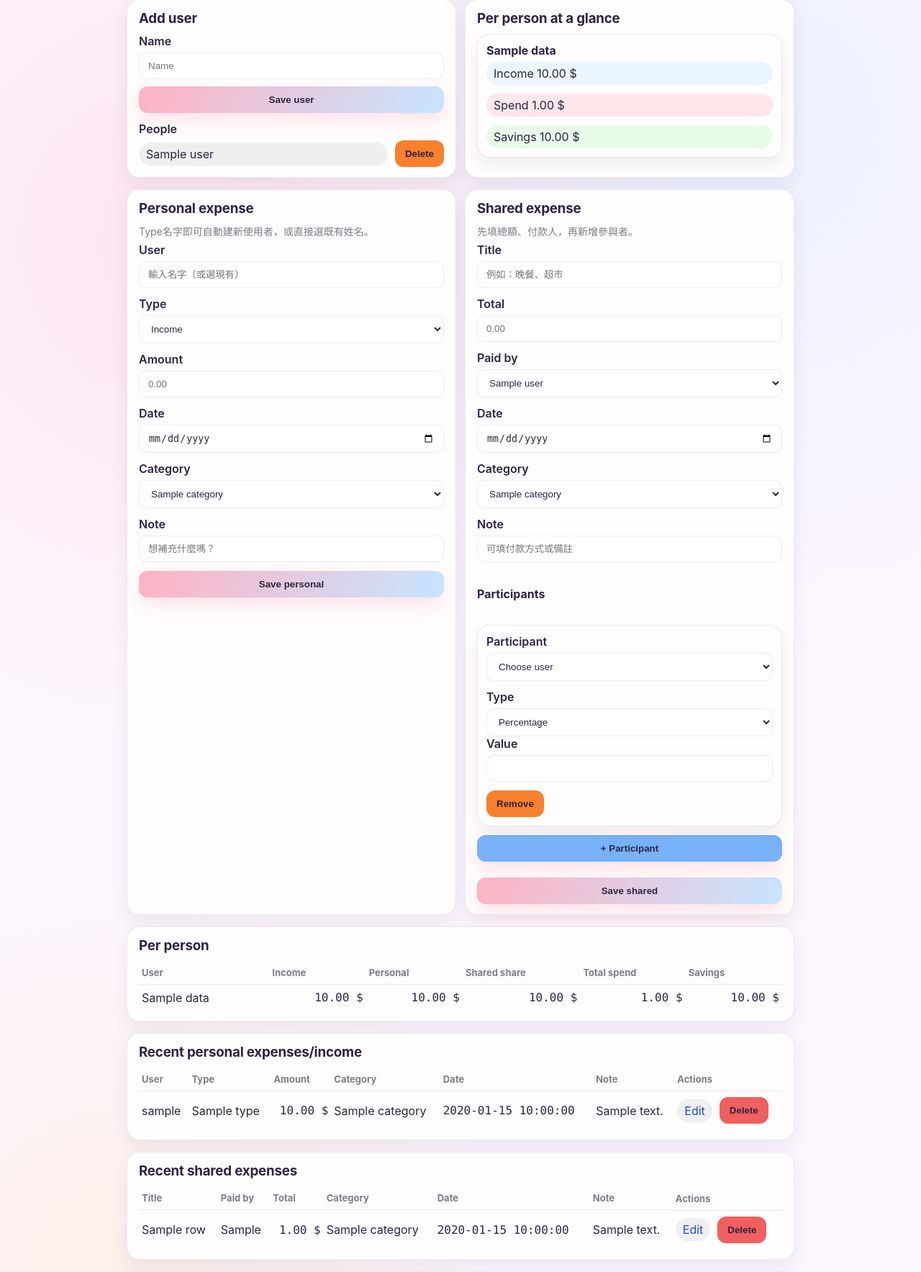
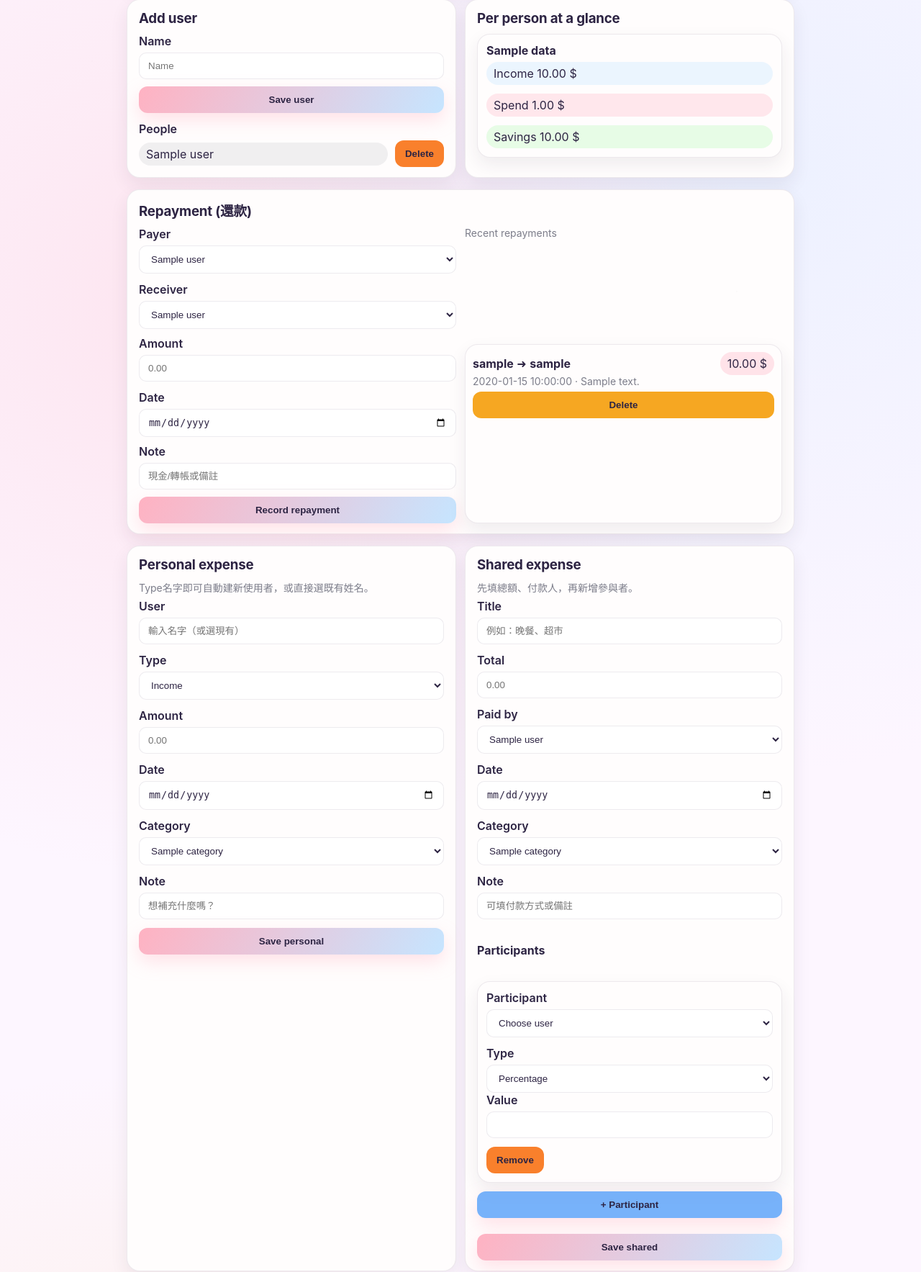
Before and after one commit to tzuhao-hung/expense-tracker, a Flask app: template templates/dashboard.html in a window 1280 px wide. Shown: the part 155-1922 px from the top of the page at 72% size. Run offline with Flask 3, Linux system fonts and the light colour scheme; the template is opened without the code that fills it: most values are stand-ins (such as "Sample title", 1, 10 or a date in 2020).

Commit message:
Add repayment tracking

```diff
--- a/app.py
+++ b/app.py
@@ -57,6 +57,7 @@
     users_json = [dict(u) for u in users]
     personal_entries = tracker.recent_personal_transactions()
     shared_entries = tracker.recent_shared_expenses()
+    recent_settlements = tracker.recent_settlements()
     chart_data = {
         "categories": analysis["category_breakdown"],
         "per_user_spend": {uid: data["total_expenses"] for uid, data in analysis["per_user"].items()},
@@ -74,6 +75,7 @@
         users_json=users_json,
         personal_entries=personal_entries,
         shared_entries=shared_entries,
+        recent_settlements=recent_settlements,
     )
 
 
@@ -293,5 +295,30 @@
     balances = tracker.calculate_shared_balances()
     return render_template("balances.html", balances=balances, user_map=_user_map())
 
+
+@app.route("/settlements", methods=["POST"])
+def add_settlement():
+    try:
+        payer_id = int(request.form["payer_id"])
+        receiver_id = int(request.form["receiver_id"])
+        amount = float(request.form["amount"])
+        note = request.form.get("note", "")
+        settle_date = request.form.get("date") or date.today().isoformat()
+        tracker.add_settlement(payer_id, receiver_id, amount, settle_date, note)
+        flash("Repayment recorded.")
+    except Exception as exc:
+        flash(f"Error recording repayment: {exc}")
+    return redirect(url_for("dashboard"))
+
+
+@app.route("/settlements/<int:settlement_id>/delete", methods=["POST"])
+def delete_settlement(settlement_id: int):
+    try:
+        tracker.delete_settlement(settlement_id)
+        flash("Repayment deleted.")
+    except Exception as exc:
+        flash(f"Could not delete repayment: {exc}")
+    return redirect(url_for("dashboard"))
+
 if __name__ == "__main__":
     app.run(host="0.0.0.0", port=5000, debug=True)
--- a/expense_tracker.py
+++ b/expense_tracker.py
@@ -107,6 +107,17 @@
             CheckConstraint("split_type IN ('percentage','fixed')", name="chk_split_type"),
             CheckConstraint("split_value >= 0", name="chk_split_value"),
         )
+        self.settlements = Table(
+            "settlements",
+            self.metadata,
+            Column("id", Integer, primary_key=True, autoincrement=True),
+            Column("payer_id", Integer, ForeignKey("users.id", ondelete="CASCADE"), nullable=False),
+            Column("receiver_id", Integer, ForeignKey("users.id", ondelete="CASCADE"), nullable=False),
+            Column("amount", Float, nullable=False),
+            Column("date", String, nullable=False),
+            Column("note", Text, nullable=False, default=""),
+            CheckConstraint("amount > 0", name="chk_settlement_amount"),
+        )
 
         # Indexes
         Index(
@@ -148,6 +159,47 @@
             )
             session.execute(delete(self.shared_expenses).where(self.shared_expenses.c.paid_by_user_id == user_id))
             session.execute(delete(self.users).where(self.users.c.id == user_id))
+            session.commit()
+
+    # --- Settlements (repayments) ---------------------------------------
+    def add_settlement(self, payer_id: int, receiver_id: int, amount: float, date_str: str, note: str = "") -> int:
+        if amount <= 0:
+            raise ValueError("amount must be positive")
+        if payer_id == receiver_id:
+            raise ValueError("Payer and receiver must be different")
+        with self._session() as session:
+            res = session.execute(
+                insert(self.settlements).values(
+                    payer_id=payer_id,
+                    receiver_id=receiver_id,
+                    amount=amount,
+                    date=date_str,
+                    note=note,
+                )
+            )
+            session.commit()
+            return int(res.inserted_primary_key[0])
+
+    def recent_settlements(self, limit: int = 10) -> List[Dict[str, Any]]:
+        stmt = (
+            select(
+                self.settlements.c.id,
+                self.settlements.c.payer_id,
+                self.settlements.c.receiver_id,
+                self.settlements.c.amount,
+                self.settlements.c.date,
+                self.settlements.c.note,
+            )
+            .order_by(self.settlements.c.date.desc(), self.settlements.c.id.desc())
+            .limit(limit)
+        )
+        with self._session() as session:
+            rows = session.execute(stmt).mappings().all()
+            return [dict(r) for r in rows]
+
+    def delete_settlement(self, settlement_id: int) -> None:
+        with self._session() as session:
+            session.execute(delete(self.settlements).where(self.settlements.c.id == settlement_id))
             session.commit()
 
     # --- Personal transactions ------------------------------------------
@@ -525,9 +577,10 @@
                 session.execute(select(self.shared_expenses).order_by(self.shared_expenses.c.date)).mappings().all()
             )
             if not expenses:
-                return {"net_by_user": {}, "settlements": []}
+                net: Dict[int, float] = {}
+            else:
+                net = {}
 
-            net: Dict[int, float] = {}
             for expense in expenses:
                 split_rows = (
                     session.execute(
@@ -545,6 +598,25 @@
                 net[payer] = net.get(payer, 0.0) + float(expense["total_amount"])
                 for uid, share in shares.items():
                     net[uid] = net.get(uid, 0.0) - share
+
+            # Apply recorded repayments to the balances.
+            settlements_rows = (
+                session.execute(
+                    select(
+                        self.settlements.c.payer_id,
+                        self.settlements.c.receiver_id,
+                        self.settlements.c.amount,
+                    )
+                )
+                .mappings()
+                .all()
+            )
+            for s in settlements_rows:
+                payer = int(s["payer_id"])
+                receiver = int(s["receiver_id"])
+                amt = float(s["amount"])
+                net[payer] = net.get(payer, 0.0) - amt
+                net[receiver] = net.get(receiver, 0.0) + amt
 
         settlements = self._settle(net)
         return {"net_by_user": net, "settlements": [s.__dict__ for s in settlements]}
--- a/templates/dashboard.html
+++ b/templates/dashboard.html
@@ -60,6 +60,68 @@
           </div>
         {% else %}
           <div class="subtitle">Add a user to get started.</div>
+        {% endfor %}
+      </div>
+    </div>
+  </section>
+
+  <section class="panel">
+    <h3>Repayment (還款)</h3>
+    <div class="grid cols-2">
+      <form method="post" action="{{ url_for('add_settlement') }}" class="grid" style="gap:10px;">
+        <div class="grid cols-2">
+          <div>
+            <label>Payer</label>
+            <select name="payer_id" required>
+              {% for u in users %}
+                <option value="{{ u.id }}">{{ u.name }}</option>
+              {% endfor %}
+            </select>
+          </div>
+          <div>
+            <label>Receiver</label>
+            <select name="receiver_id" required>
+              {% for u in users %}
+                <option value="{{ u.id }}">{{ u.name }}</option>
+              {% endfor %}
+            </select>
+          </div>
+        </div>
+        <div class="grid cols-2">
+          <div>
+            <label>Amount</label>
+            <input name="amount" type="number" min="0" step="0.01" placeholder="0.00" required>
+          </div>
+          <div>
+            <label>Date</label>
+            <input name="date" type="date" value="{{ today }}" required>
+          </div>
+        </div>
+        <div>
+          <label>Note</label>
+          <input name="note" placeholder="現金/轉帳或備註">
+        </div>
+        <button type="submit">Record repayment</button>
+      </form>
+      <div class="grid" style="gap:10px;">
+        <div class="subtitle">Recent repayments</div>
+        {% for r in recent_settlements %}
+          <div class="panel" style="padding:10px;">
+            <div class="row" style="justify-content:space-between;">
+              <div>
+                <strong>{{ balances.usernames[r.payer_id] }}</strong>
+                ➜
+                <strong>{{ balances.usernames[r.receiver_id] }}</strong>
+              </div>
+              <span class="pill" style="background: rgba(255,178,194,0.35);">{{ "%.2f"|format(r.amount) }} $</span>
+            </div>
+            <div class="subtitle">{{ r.date }}{% if r.note %} · {{ r.note }}{% endif %}</div>
+            <form method="post" action="{{ url_for('delete_settlement', settlement_id=r.id) }}" style="margin-top:6px;">
+              <button type="submit" style="background: rgba(245,158,11,0.9); box-shadow:none;">Delete</button>
+            </form>
+          </div>
+        {% else %}
+          <div class="subtitle">No repayments yet.</div>
         {% endfor %}
       </div>
     </div>
```
